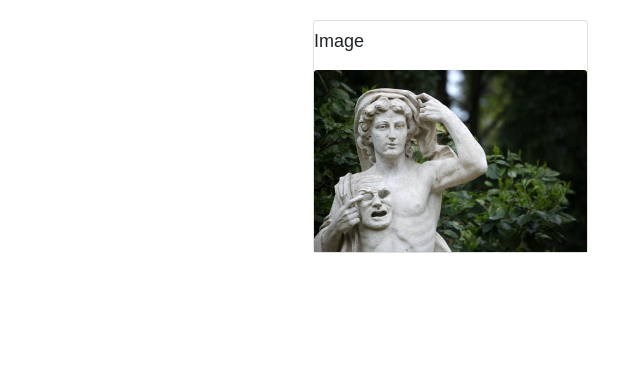
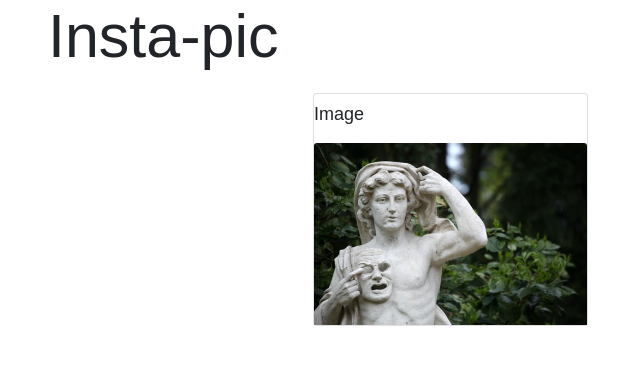
Before and after one commit to brenda-wanjiku/instagram, a Django app: page / in a window 1280 px wide. Shown: the part 86-451 px from the top of the page, without its empty margins (37-677 px from the left). Run offline with Django 3.2, Linux system fonts and the light colour scheme; a user stored in the database is signed in; data comes from the database, SQL or seed files in the repository; parts of the project's set-up code (start-up, migrations or seed data) failed here and were passed over; some libraries are stand-ins or nearby versions.

Commit message:
Writes README

```diff
--- a/instagram/insta/templates/homepage.html
+++ b/instagram/insta/templates/homepage.html
@@ -11,6 +11,7 @@
 {{block.super}}
 
 <div class="container">
+    <h1> Insta-pic </h1>
     {% for image in images%}
 
         <div class="col-md-6">
```
Also changed, not shown: instagram/README.md (added).
